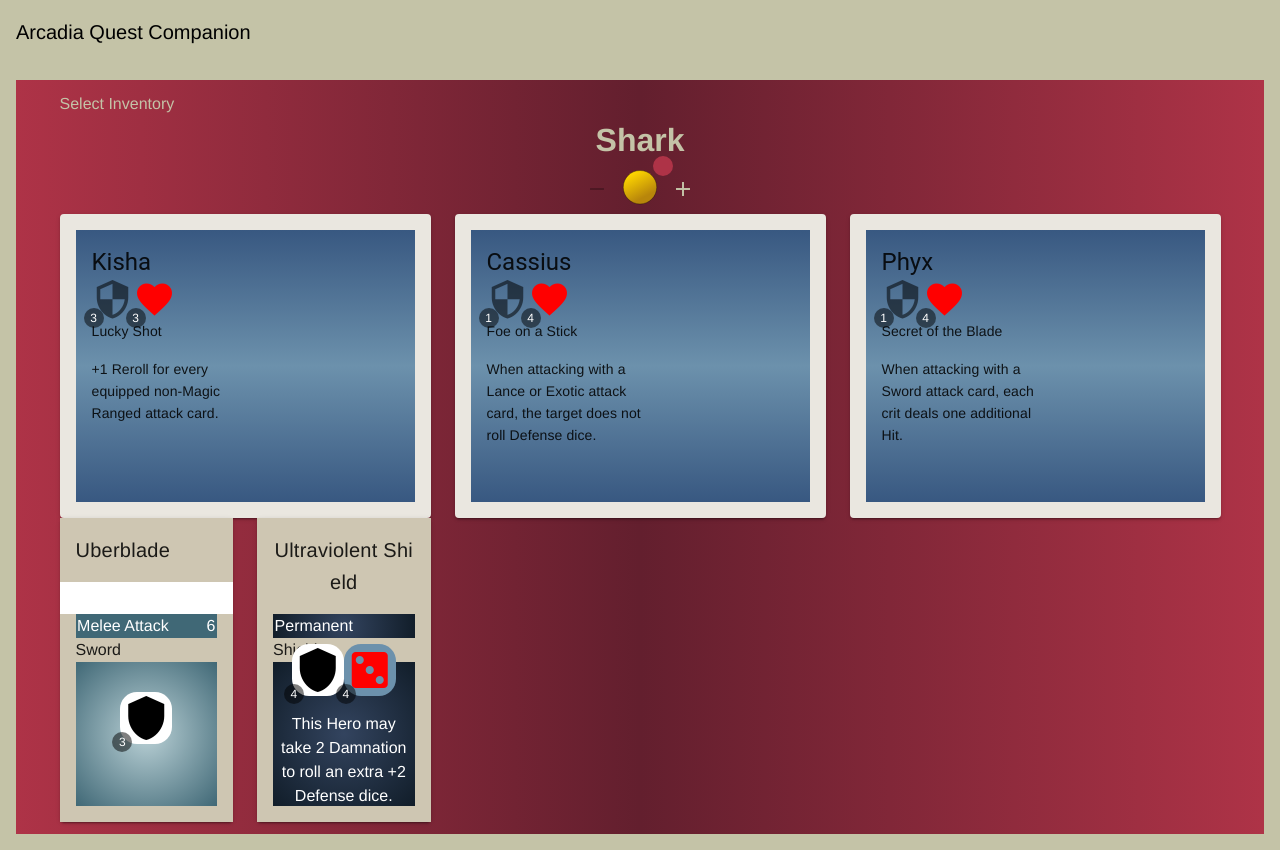
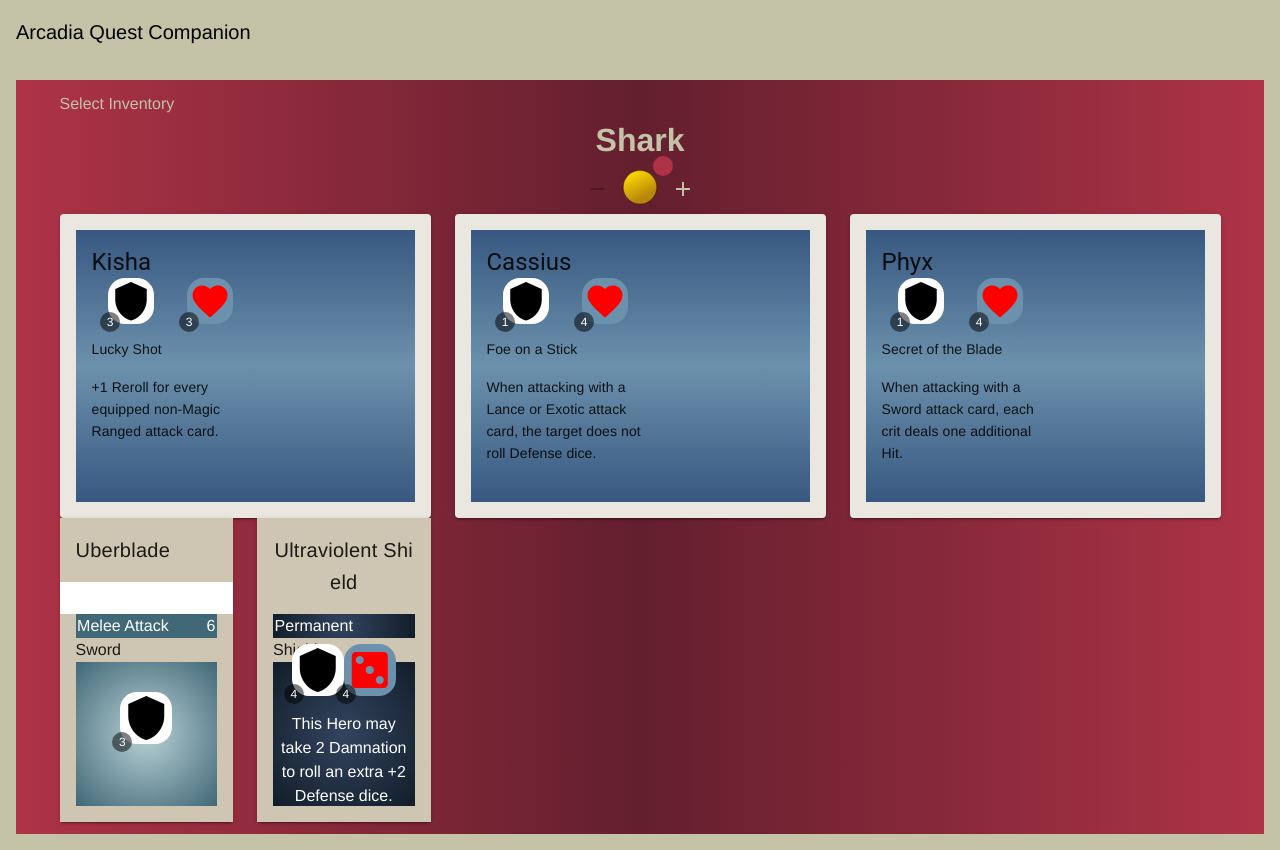
Before and after one commit to ldsz89/arcadia-quest-companion, a Vue app: page /guild-sheet in a window 1280 px wide. Built offline with nearby package versions, Linux system fonts and the light colour scheme; the HTML template or start-up script is replaced by a standard one.

Commit message:
Adds defense and health badges to character card component

```diff
--- a/src/components/CharacterCard.vue
+++ b/src/components/CharacterCard.vue
@@ -7,24 +7,10 @@
           v-text="character.name"
         />
         <v-card-subtitle>
-          <v-badge
-            :content="character.defense"
-            color="rgba(0, 0, 0, 0.5)"
-            overlap
-            bottom
-            left
-          >
-            <v-icon>mdi-security</v-icon>
-          </v-badge>
-          <v-badge
-            :content="character.health"
-            color="rgba(0, 0, 0, 0.5)"
-            overlap
-            bottom
-            left
-          >
-            <v-icon>mdi-heart</v-icon>
-          </v-badge>
+          <div class="d-flex justify-space-around">
+            <defense-badge :defense="character.defense" />
+            <health-badge :health="character.health" />
+          </div>
           <p>{{ character.abilityName }}</p>
           <p>{{ character.abilityDescription }}</p>
         </v-card-subtitle>
@@ -43,8 +29,15 @@
 <script lang="ts">
 import {Component, Vue, Prop} from 'vue-property-decorator';
 import {Character} from '@/types';
+import DefenseBadge from '@/components/DefenseBadge.vue';
+import HealthBadge from '@/components/HealthBadge.vue';
 
-@Component
+@Component({
+  components: {
+    DefenseBadge,
+    HealthBadge,
+  },
+})
 export default class CharacterCard extends Vue {
   @Prop() character!: Character;
   @Prop() selected!: boolean;
@@ -62,13 +55,5 @@
   &.selected {
     border: 1em solid #A83346;
   }
-
-  .v-icon {
-    font-size: 3em;
-
-    &.mdi-heart {
-      color: red;
-    }
-  }
 }
 </style>
```
